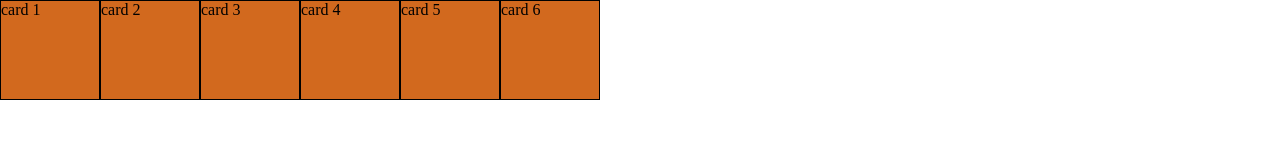
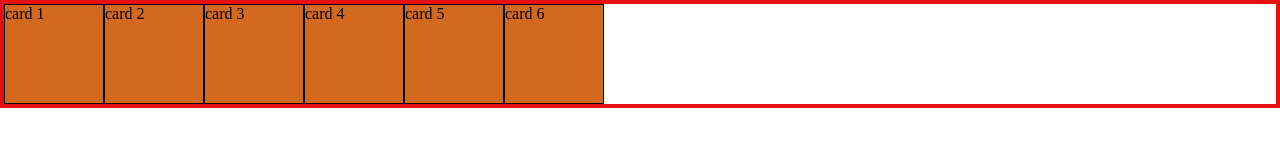
Before and after one commit to Devanshu-uu/Full_Stack_Web_Dev, a plain HTML site: page CSS/Lecture 13/index.html in a window 1280 px wide. Drawn offline with Linux system fonts and the light colour scheme.

Commit message:
Update style.css

```diff
--- a/CSS/Lecture 13/style.css
+++ b/CSS/Lecture 13/style.css
@@ -13,4 +13,9 @@
 }
 .wrapper{
     display: flex;
+    flex-direction:row;
+    border :4px solid rgb(230, 16, 16);
+    justify-content: center;
+    justify-content: end;
+    justify-content: start;
 }
```
